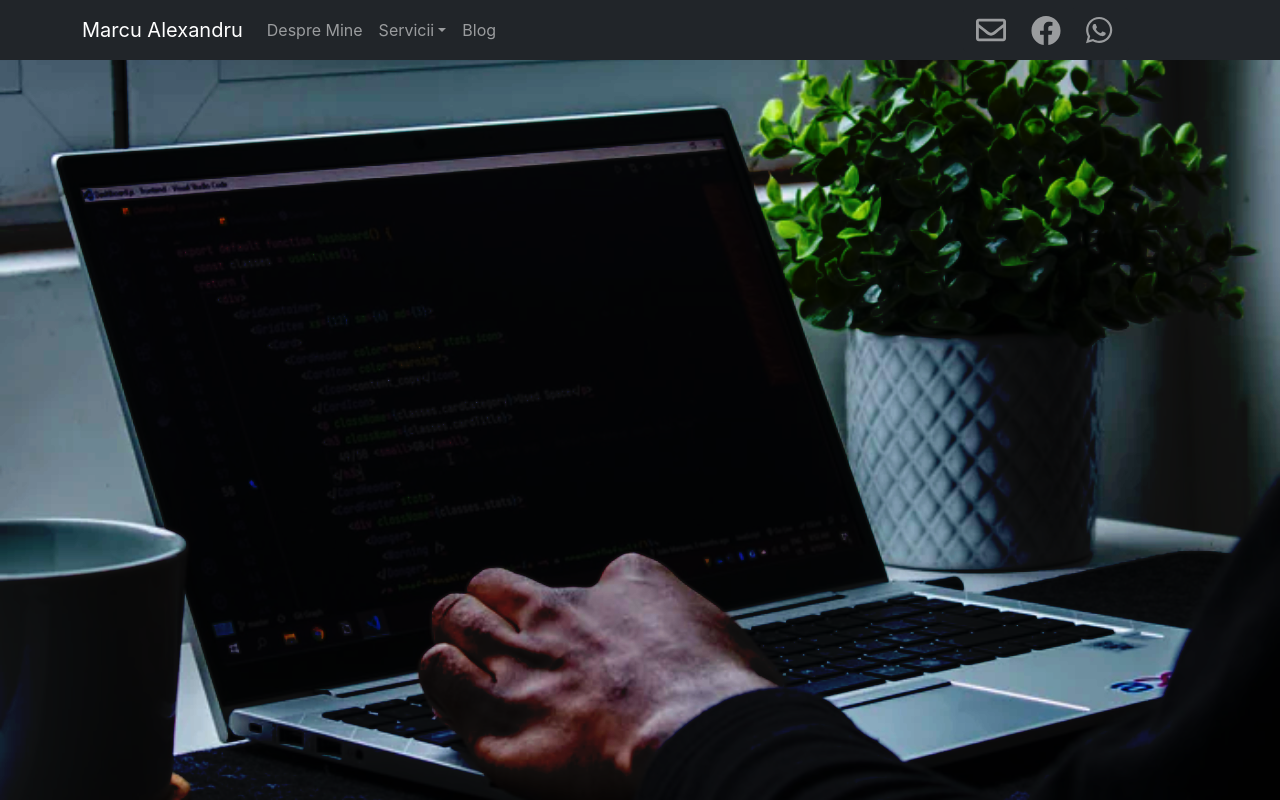
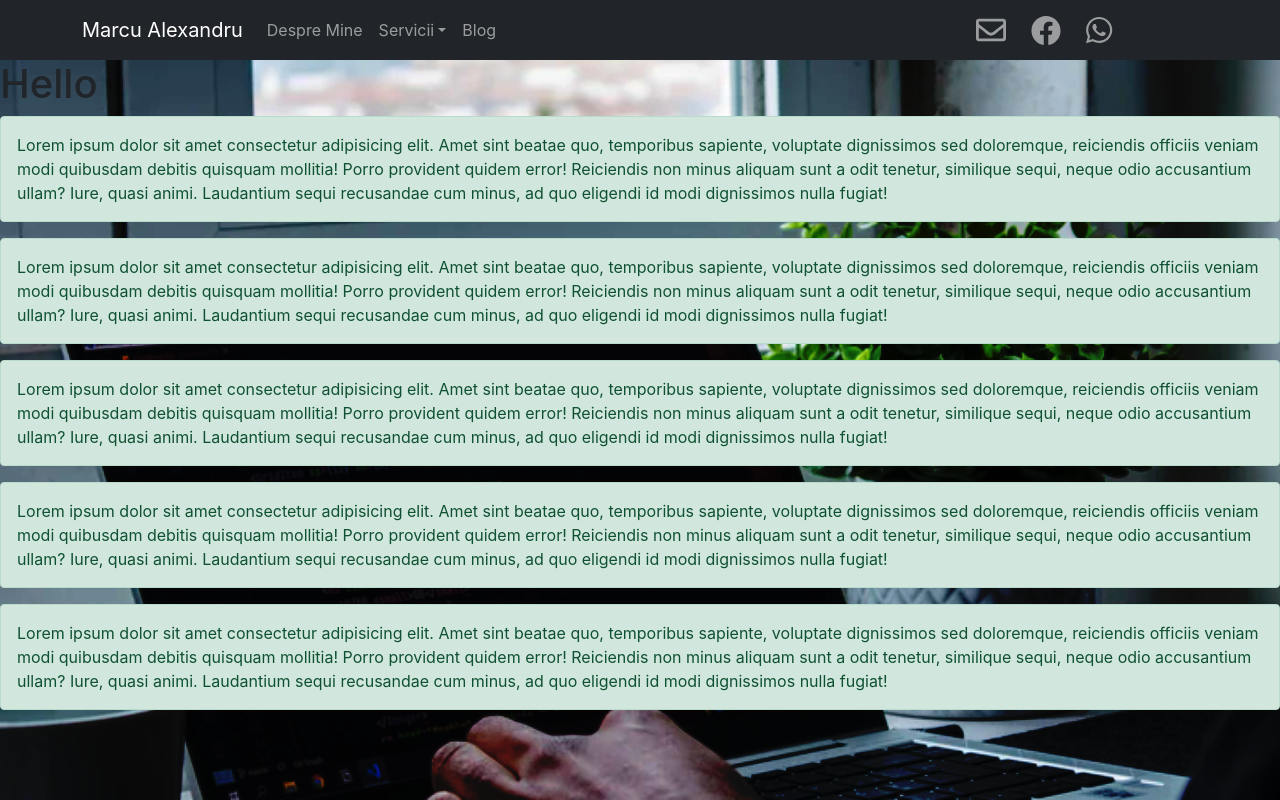
Before and after one commit to MarcGames1/MyNewWebsite, a Next.js app: page / in a window 1280 px wide. Built offline with nearby package versions, Linux system fonts and the light colour scheme.

Commit message:
section 1

```diff
--- /dev/null
+++ b/components/FirstSection/FirstSection.tsx
@@ -0,0 +1,37 @@
+import { Alert } from "react-bootstrap"
+
+
+const FirstSection = ()=>{
+
+
+    return(<>
+    <h1>Hello</h1>
+    <Alert variant={'success'} >
+        Lorem ipsum dolor sit amet consectetur adipisicing elit. Amet sint beatae quo, temporibus sapiente, voluptate dignissimos sed doloremque, reiciendis officiis veniam modi quibusdam debitis quisquam mollitia! Porro provident quidem error!
+        Reiciendis non minus aliquam sunt a odit tenetur, similique sequi, neque odio accusantium ullam? Iure, quasi animi. Laudantium sequi recusandae cum minus, ad quo eligendi id modi dignissimos nulla fugiat!
+    </Alert>
+
+    <Alert variant={'success'} >
+        Lorem ipsum dolor sit amet consectetur adipisicing elit. Amet sint beatae quo, temporibus sapiente, voluptate dignissimos sed doloremque, reiciendis officiis veniam modi quibusdam debitis quisquam mollitia! Porro provident quidem error!
+        Reiciendis non minus aliquam sunt a odit tenetur, similique sequi, neque odio accusantium ullam? Iure, quasi animi. Laudantium sequi recusandae cum minus, ad quo eligendi id modi dignissimos nulla fugiat!
+    </Alert>
+
+    <Alert variant={'success'} >
+        Lorem ipsum dolor sit amet consectetur adipisicing elit. Amet sint beatae quo, temporibus sapiente, voluptate dignissimos sed doloremque, reiciendis officiis veniam modi quibusdam debitis quisquam mollitia! Porro provident quidem error!
+        Reiciendis non minus aliquam sunt a odit tenetur, similique sequi, neque odio accusantium ullam? Iure, quasi animi. Laudantium sequi recusandae cum minus, ad quo eligendi id modi dignissimos nulla fugiat!
+    </Alert>
+
+    <Alert variant={'success'} >
+        Lorem ipsum dolor sit amet consectetur adipisicing elit. Amet sint beatae quo, temporibus sapiente, voluptate dignissimos sed doloremque, reiciendis officiis veniam modi quibusdam debitis quisquam mollitia! Porro provident quidem error!
+        Reiciendis non minus aliquam sunt a odit tenetur, similique sequi, neque odio accusantium ullam? Iure, quasi animi. Laudantium sequi recusandae cum minus, ad quo eligendi id modi dignissimos nulla fugiat!
+    </Alert>
+
+    <Alert variant={'success'} >
+        Lorem ipsum dolor sit amet consectetur adipisicing elit. Amet sint beatae quo, temporibus sapiente, voluptate dignissimos sed doloremque, reiciendis officiis veniam modi quibusdam debitis quisquam mollitia! Porro provident quidem error!
+        Reiciendis non minus aliquam sunt a odit tenetur, similique sequi, neque odio accusantium ullam? Iure, quasi animi. Laudantium sequi recusandae cum minus, ad quo eligendi id modi dignissimos nulla fugiat!
+    </Alert>
+
+     </>)
+}
+
+export default FirstSection
--- a/components/navbar/mainNav.tsx
+++ b/components/navbar/mainNav.tsx
@@ -1,6 +1,6 @@
 import React from "react"
 import {Container, Navbar, Nav, NavDropdown } from "react-bootstrap"
-import SocialMedia from "./SocialMedia"
+import SocialMedia from "../Social-Media/SocialMedia"
 
 
 
--- a/pages/_app.tsx
+++ b/pages/_app.tsx
@@ -3,7 +3,7 @@ import 'bootstrap/dist/css/bootstrap.css'
 import '../styles/globals.css'
 import type { AppProps } from 'next/app'
 import React from 'react'
-import WhatsappSticky from '../components/stickyWhatsapp'
+import WhatsappSticky from '../components/Phone-only/stickyWhatsapp'
 
 function MyApp({ Component, pageProps }: AppProps) {
   return (<>
--- a/pages/index.tsx
+++ b/pages/index.tsx
@@ -1,8 +1,8 @@
 import React from 'react'
+import FirstSection from '../components/FirstSection/FirstSection'
 import MainNav from '../components/navbar/mainNav'
-import SocialMedia from '../components/navbar/SocialMedia'
-import BotNav from '../components/navbar/SocialMedia'
-import WhatsappSticky from '../components/stickyWhatsapp'
+
+
 
 export default function Home() {
 
@@ -11,7 +11,7 @@ export default function Home() {
   return (
     <>
    <MainNav />
-
+ <FirstSection />
 
   </>
   )
--- a/styles/globals.css
+++ b/styles/globals.css
@@ -5,6 +5,7 @@ body {
   background-repeat: no-repeat;
   background-size: cover;
   background-blend-mode:hard-light ;
+  background-attachment: fixed;
 background-color:rgba(0, 0, 0, 0.863);
 
 
@@ -25,3 +26,11 @@ a {
 :root{
 --background-image-main: url(/img/background/bg.webp);
 }
+
+
+/*  DE pus Query pt Iphone */
+/* @media screen {
+  body{
+    background-attachment: scroll;
+  }
+} */
```
Also changed, not shown: components/Phone-only/stickyWhatsapp.tsx (renamed from components/stickyWhatsapp.tsx), components/Social-Media/SocialMedia.tsx (renamed from components/navbar/SocialMedia.tsx), components/Social-Media/facebook.tsx (renamed from components/navbar/facebook.tsx), components/Social-Media/mail.tsx (renamed from components/navbar/mail.tsx), components/Social-Media/whatsapp.tsx (renamed from components/navbar/whatsapp.tsx).
